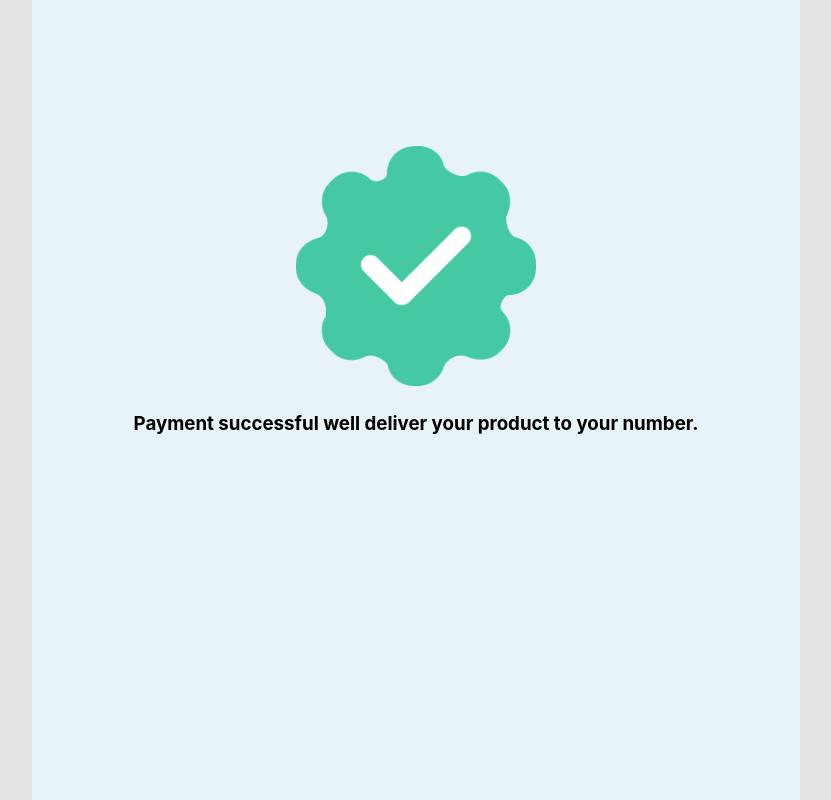
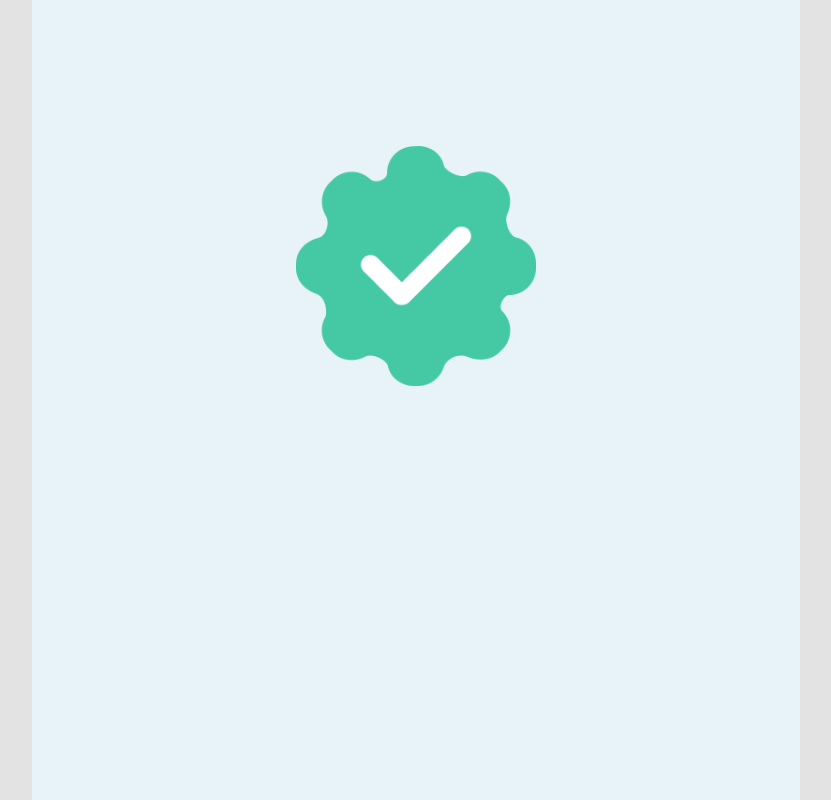
Before and after one commit to hiraeth910/consumer, a React (Vite) app: page /redirect-url in a window 1280 px wide. Shown: the whole page, without its empty margins (224-1055 px from the left). Built offline with nearby package versions, Linux system fonts and the light colour scheme.

Commit message:
pglinking

```diff
--- a/src/screens/Success.jsx
+++ b/src/screens/Success.jsx
@@ -1,12 +1,41 @@
-import './success.css'
-import success from '../assets/success.png'
-function Succes() {
+import './success.css';
+import success from '../assets/success.png';
+import { useEffect, useState } from 'react';
+
+// eslint-disable-next-line react/prop-types
+function Succes({ transactionId }) {
+  const [responseData, setResponseData] = useState(null);
+  const [loading, setLoading] = useState(true);
+
+  useEffect(() => {
+    const fetchData = async () => {
+      try {
+        const res = await fetch(`https://server.telemoni.in/api/payment/callback?tid=${transactionId}`);
+        const data = await res.text();
+        setResponseData(data);
+      } catch (error) {
+        console.error('Error fetching data:', error);
+      } finally {
+        setLoading(false);
+      }
+    };
+
+    if (transactionId) {
+      fetchData();
+    }
+  }, [transactionId]);
+
   return (
     <div className="success">
-      <div className="inner">      <img src={success} className='successimage'/>
-      <h3>Payment successful well deliver your product to your number.</h3>
-</div>
+      <div className="inner">
+        {loading ? (
+          <img src={success} className="successimage" alt="Success" />
+        ) : (
+          <p>{responseData}</p>
+        )}
+      </div>
     </div>
-  )
+  );
 }
-export default Succes
+
+export default Succes;
```
